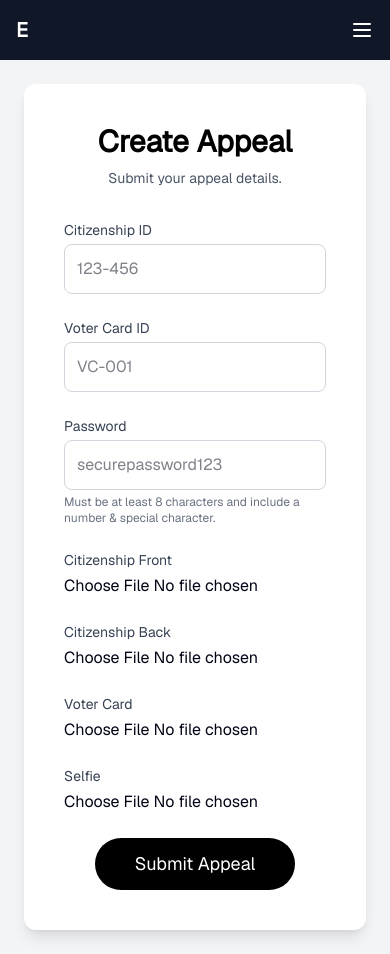
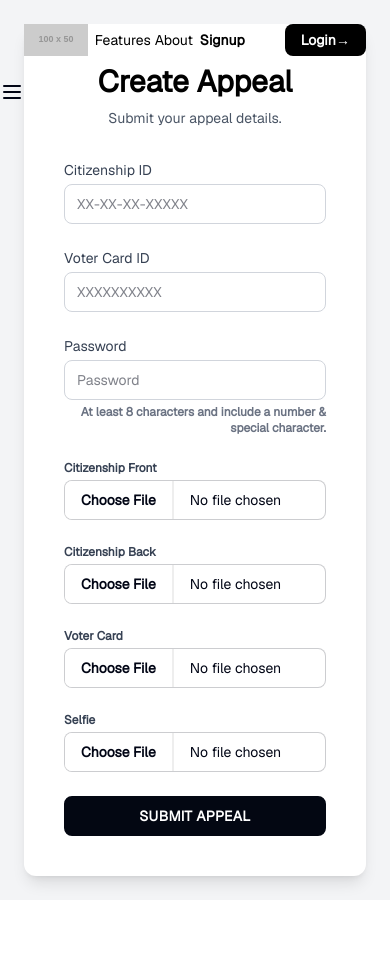
Before and after one commit to PS-Wizard/ElectOne, a SvelteKit app in the folder electoneui/: page /user/signup in a window 390 px wide. After the commit the page ends 900 px from the top, so only its background shows below. Built offline with nearby package versions, Linux system fonts and the light colour scheme.

Commit message:
updated appeal page + updated nav

```diff
--- a/electoneui/src/components/Navbar.svelte
+++ b/electoneui/src/components/Navbar.svelte
@@ -15,17 +15,40 @@
     }
 </script>
 
-<nav class="flex items-center justify-between p-4 bg-gray-900 text-white">
-    <!-- Logo -->
-    <div class="text-xl font-bold">E</div>
-
-    <!-- Desktop Menu -->
-    <div class="hidden md:flex gap-4 items-center">
+<header class="absolute inset-x-0 top-0 z-50">
+    <nav
+        class="flex items-center justify-between p-6 lg:px-8"
+        aria-label="Global"
+    >
+        <div class="flex lg:flex-1">
+            <a href={loggedIn ? "/user/dashboard" : "/"} class="-m-1.5 p-1.5">
+                <span class="sr-only">ElectOne</span>
+                <img
+                    class="h-8 w-auto"
+                    src="https://via.placeholder.com/100x50.png?text=E"
+                    alt="E"
+                />
+            </a>
+        </div>
+        <div class="lg:flex lg:gap-x-12">
             {#if loggedIn}
-            <a href="/user/dashboard/" class="hover:text-gray-300">News</a>
-            <a href="/user/dashboard/election" class="hover:text-gray-300"
-                >Elections</a
+                <a href="/user/dashboard" class="text-sm font-medium text-black"
+                    >News</a
                 >
+                <a
+                    href="/user/dashboard/election"
+                    class="text-sm font-medium text-black">Elections</a
+                >
+            {:else}
+                <a href="#features" class="text-sm font-medium text-black"
+                    >Features</a
+                >
+                <a href="#about" class="text-sm font-medium text-black">About</a
+                >
+            {/if}
+        </div>
+        <div class="lg:flex lg:flex-1 lg:justify-end">
+            {#if loggedIn}
                 <a href="/user/profile/">
                     <img
                         src="https://placehold.co/32x32"
@@ -34,12 +57,22 @@
                     />
                 </a>
             {:else}
-            <a href="/user/login" class="hover:text-gray-300">Login</a>
-            <a href="/user/signup" class="hover:text-gray-300">Register</a>
+                <div class="flex justify-center items-center gap-10">
+                    <a
+                        href="/user/signup"
+                        class="text-sm font-semibold text-black">Signup</a
+                    >
+                    <a
+                        href="/user/login"
+                        class="text-sm/6 font-semibold bg-black text-white px-4 py-1 rounded-lg"
+                        >Login<span aria-hidden="true">&rarr;</span></a
+                    >
+                </div>
             {/if}
         </div>
+    </nav>
 
-    <!-- Hamburger -->
+    <!-- Mobile Menu -->
     <button class="md:hidden" on:click={toggleMenu}>
         <svg
             class="w-6 h-6"
@@ -56,7 +89,6 @@
         </svg>
     </button>
 
-    <!-- Mobile Menu -->
     {#if mobileMenuOpen}
         <div
             class="absolute top-16 right-4 bg-gray-800 p-4 rounded shadow-md flex flex-col gap-2 md:hidden"
@@ -78,7 +110,7 @@
             {/if}
         </div>
     {/if}
-</nav>
+</header>
 
 <style>
     nav {
--- a/electoneui/src/global.css
+++ b/electoneui/src/global.css
@@ -63,7 +63,6 @@
     --radius-md: 0.375rem;
     --radius-lg: 0.5rem;
     --radius-xl: 0.75rem;
-    --ease-out: cubic-bezier(0, 0, 0.2, 1);
     --blur-3xl: 64px;
     --default-transition-duration: 150ms;
     --default-transition-timing-function: cubic-bezier(0.4, 0, 0.2, 1);
@@ -1253,6 +1252,9 @@
   .left-0 {
     left: calc(var(--spacing) * 0);
   }
+  .left-\[calc\(20\%\+3rem\)\] {
+    left: calc(20% + 3rem);
+  }
   .left-\[calc\(50\%\+3rem\)\] {
     left: calc(50% + 3rem);
   }
@@ -1865,6 +1867,9 @@
   .gap-6 {
     gap: calc(var(--spacing) * 6);
   }
+  .gap-10 {
+    gap: calc(var(--spacing) * 10);
+  }
   .space-y-1 {
     :where(& > :not(:last-child)) {
       --tw-space-y-reverse: 0;
@@ -1954,6 +1959,10 @@
     border-style: var(--tw-border-style);
     border-width: 1px;
   }
+  .border-1 {
+    border-style: var(--tw-border-style);
+    border-width: 1px;
+  }
   .border-2 {
     border-style: var(--tw-border-style);
     border-width: 2px;
@@ -1968,9 +1977,6 @@
     color: var(--color-success-content);
     --alert-color: var(--color-success);
   }
-  .border-base-300 {
-    border-color: var(--color-base-300);
-  }
   .border-base-content\/5 {
     border-color: var(--color-base-content);
     @supports (color: color-mix(in lab, red, red)) {
@@ -2004,11 +2010,11 @@
   .bg-gray-800 {
     background-color: var(--color-gray-800);
   }
-  .bg-gray-900 {
-    background-color: var(--color-gray-900);
-  }
   .bg-indigo-600 {
     background-color: var(--color-indigo-600);
+  }
+  .bg-transparent {
+    background-color: transparent;
   }
   .bg-white {
     background-color: var(--color-white);
@@ -2070,17 +2076,14 @@
   .px-6 {
     padding-inline: calc(var(--spacing) * 6);
   }
-  .px-10 {
-    padding-inline: calc(var(--spacing) * 10);
-  }
   .py-1 {
     padding-block: calc(var(--spacing) * 1);
   }
+  .py-1\.5 {
+    padding-block: calc(var(--spacing) * 1.5);
+  }
   .py-2 {
     padding-block: calc(var(--spacing) * 2);
-  }
-  .py-3 {
-    padding-block: calc(var(--spacing) * 3);
   }
   .py-4 {
     padding-block: calc(var(--spacing) * 4);
@@ -2251,6 +2254,10 @@
   }
   .shadow-md {
     --tw-shadow: 0 4px 6px -1px var(--tw-shadow-color, rgb(0 0 0 / 0.1)), 0 2px 4px -2px var(--tw-shadow-color, rgb(0 0 0 / 0.1));
+    box-shadow: var(--tw-inset-shadow), var(--tw-inset-ring-shadow), var(--tw-ring-offset-shadow), var(--tw-ring-shadow), var(--tw-shadow);
+  }
+  .shadow-none {
+    --tw-shadow: 0 0 #0000;
     box-shadow: var(--tw-inset-shadow), var(--tw-inset-ring-shadow), var(--tw-ring-offset-shadow), var(--tw-ring-shadow), var(--tw-shadow);
   }
   .shadow-xl {
@@ -2439,11 +2446,6 @@
     @media (width >= 40rem) {
       font-size: var(--text-xl);
       line-height: calc(var(--spacing) * 8);
-    }
-  }
-  .md\:flex {
-    @media (width >= 48rem) {
-      display: flex;
     }
   }
   .md\:hidden {
@@ -2797,7 +2799,7 @@
       --color-base-200: white;
       --color-base-300: white;
       --color-base-content: oklch(12% 0.042 264.695);
-      --color-primary: black;
+      --color-primary: oklch(13% 0.028 261.692);
       --color-primary-content: white;
       --color-secondary: white;
       --color-secondary-content: oklch(12% 0.042 264.695);
@@ -2813,9 +2815,9 @@
       --color-warning-content: oklch(19.359% 0.042 109.769);
       --color-error: oklch(62.795% 0.257 29.233);
       --color-error-content: oklch(12.559% 0.051 29.233);
-      --radius-selector: 2rem;
-      --radius-field: 2rem;
-      --radius-box: 2rem;
+      --radius-selector: 0.5rem;
+      --radius-field: 0.5rem;
+      --radius-box: 0.5rem;
       --size-selector: 0.25rem;
       --size-field: 0.25rem;
       --border: 2px;
@@ -2831,7 +2833,7 @@
     --color-base-200: white;
     --color-base-300: white;
     --color-base-content: oklch(12% 0.042 264.695);
-    --color-primary: black;
+    --color-primary: oklch(13% 0.028 261.692);
     --color-primary-content: white;
     --color-secondary: white;
     --color-secondary-content: oklch(12% 0.042 264.695);
@@ -2847,9 +2849,9 @@
     --color-warning-content: oklch(19.359% 0.042 109.769);
     --color-error: oklch(62.795% 0.257 29.233);
     --color-error-content: oklch(12.559% 0.051 29.233);
-    --radius-selector: 2rem;
-    --radius-field: 2rem;
-    --radius-box: 2rem;
+    --radius-selector: 0.5rem;
+    --radius-field: 0.5rem;
+    --radius-box: 0.5rem;
     --size-selector: 0.25rem;
     --size-field: 0.25rem;
     --border: 2px;
--- a/electoneui/src/routes/user/login/+page.svelte
+++ b/electoneui/src/routes/user/login/+page.svelte
@@ -56,7 +56,7 @@
         }
     };
 </script>
-<Navbar/>
+<Navbar />
 <section
     class="min-h-screen flex items-center justify-center bg-gray-100 dark:bg-gray-900"
 >
--- a/electoneui/src/routes/user/signup/+page.svelte
+++ b/electoneui/src/routes/user/signup/+page.svelte
@@ -1,6 +1,5 @@
 <script>
     import Navbar from "../../../components/Navbar.svelte";
-    // import Footer from "../../../components/footer.svelte";
 
     let citizenship_id = "";
     let voter_card_id = "";
@@ -13,7 +12,22 @@
 
     let message = "";
 
-    const passwordRegex = /^(?=.*[0-9])(?=.*[!@#$%^&*])(?=.{8,})/;
+    function isValidCitizenship(id) {
+        return /^\d{2}-\d{2}-\d{2}-\d{5}$/.test(id);
+    }
+
+    function isValidVoterCard(id) {
+        return /^\d{10}$/.test(id);
+    }
+
+    function isValidPassword(pw) {
+        return (
+            pw.length >= 8 &&
+            /[A-Z]/.test(pw) &&
+            /\d/.test(pw) &&
+            /[^A-Za-z0-9]/.test(pw)
+        );
+    }
 
     async function submitAppeal() {
         if (!citizenshipFront || !citizenshipBack || !voterCard || !selfie) {
@@ -21,9 +35,19 @@
             return;
         }
 
-        if (!passwordRegex.test(password)) {
+        if (!isValidCitizenship(citizenship_id)) {
+            message = "Invalid Citizenship ID format.";
+            return;
+        }
+
+        if (!isValidVoterCard(voter_card_id)) {
+            message = "Invalid Voter Card ID.";
+            return;
+        }
+
+        if (!isValidPassword(password)) {
             message =
-                "Password must be at least 8 characters and include a number and a special character.";
+                "Password must be at least 8 chars, include a number, uppercase, and symbol.";
             return;
         }
 
@@ -79,8 +103,8 @@
                     type="text"
                     bind:value={citizenship_id}
                     required
-                    placeholder="123-456"
-                    class="w-full p-3 border border-gray-300 rounded-lg focus:outline-none focus:ring-2 focus:ring-black"
+                    placeholder="XX-XX-XX-XXXXX"
+                    class="input w-full p-3 border border-gray-300 rounded-lg focus:outline-none focus:ring-2 focus:ring-black"
                 />
             </div>
 
@@ -92,8 +116,8 @@
                     type="text"
                     bind:value={voter_card_id}
                     required
-                    placeholder="VC-001"
-                    class="w-full p-3 border border-gray-300 rounded-lg focus:outline-none focus:ring-2 focus:ring-black"
+                    placeholder="XXXXXXXXXX"
+                    class="input w-full p-3 border border-gray-300 rounded-lg focus:outline-none focus:ring-2 focus:ring-black"
                 />
             </div>
 
@@ -105,71 +129,73 @@
                     type="password"
                     bind:value={password}
                     required
-                    placeholder="securepassword123"
-                    class="w-full p-3 border border-gray-300 rounded-lg focus:outline-none focus:ring-2 focus:ring-black"
+                    placeholder="Password"
+                    class="input w-full p-3 border border-gray-300 rounded-lg focus:outline-none focus:ring-2 focus:ring-black"
                 />
-                <p class="text-xs text-gray-500 mt-1">
-                    Must be at least 8 characters and include a number & special
+                <p
+                    class="text-xs text-gray-500 font-bold block text-right mt-1"
+                >
+                    At least 8 characters and include a number & special
                     character.
                 </p>
             </div>
 
             <div>
-                <label class="block text-sm font-medium text-gray-700 mb-1"
+                <label class="block text-xs font-bold text-gray-700 mb-1"
                     >Citizenship Front</label
                 >
                 <input
                     type="file"
                     accept="image/*"
                     required
+                    class="file-input border-1 w-full"
                     on:change={(e) => (citizenshipFront = e.target.files[0])}
-                    class="w-full"
                 />
             </div>
 
             <div>
-                <label class="block text-sm font-medium text-gray-700 mb-1"
+                <label class="block text-xs font-bold text-gray-700 mb-1"
                     >Citizenship Back</label
                 >
                 <input
                     type="file"
                     accept="image/*"
                     required
+                    class="file-input border-1 w-full"
                     on:change={(e) => (citizenshipBack = e.target.files[0])}
-                    class="w-full"
                 />
             </div>
 
             <div>
-                <label class="block text-sm font-medium text-gray-700 mb-1"
+                <label class="block text-xs font-bold text-gray-700 mb-1"
                     >Voter Card</label
                 >
                 <input
                     type="file"
                     accept="image/*"
                     required
+                    class="file-input border-1 w-full"
                     on:change={(e) => (voterCard = e.target.files[0])}
-                    class="w-full"
                 />
             </div>
 
             <div>
-                <label class="block text-sm font-medium text-gray-700 mb-1"
+                <label class="block text-xs font-bold text-gray-700 mb-1"
                     >Selfie</label
                 >
                 <input
                     type="file"
                     accept="image/*"
                     required
+                    class="file-input border-1 w-full"
                     on:change={(e) => (selfie = e.target.files[0])}
-                    class="w-full"
                 />
             </div>
 
             <div class="flex justify-center">
                 <button
                     type="submit"
-                    class="bg-black text-white text-lg font-medium py-3 px-10 rounded-full hover:bg-gray-800 transition duration-300"
+                    class="btn w-full uppercase tracking-wide font-bold btn-primary hover:bg-gray-800 transition duration-300"
                 >
                     Submit Appeal
                 </button>
--- a/electoneui/static/static.css
+++ b/electoneui/static/static.css
@@ -7,6 +7,8 @@
 @import "tailwindcss";
 @plugin "@tailwindcss/typography";
 @plugin "daisyui";
+
+
 @plugin "daisyui/theme" {
     name: "black";
     default: true;
@@ -16,7 +18,7 @@
     --color-base-200: white;
     --color-base-300: white;
     --color-base-content: oklch(12% 0.042 264.695);
-    --color-primary: black;
+    --color-primary: oklch(13% 0.028 261.692);
     --color-primary-content: white;
     --color-secondary: white;
     --color-secondary-content: oklch(12% 0.042 264.695);
@@ -32,9 +34,9 @@
     --color-warning-content: oklch(19.359% 0.042 109.769);
     --color-error: oklch(62.795% 0.257 29.233);
     --color-error-content: oklch(12.559% 0.051 29.233);
-    --radius-selector: 2rem;
-    --radius-field: 2rem;
-    --radius-box: 2rem;
+    --radius-selector: 0.5rem;
+    --radius-field: 0.5rem;
+    --radius-box: 0.5rem;
     --size-selector: 0.25rem;
     --size-field: 0.25rem;
     --border: 2px;
```
Also changed, not shown: electoneui/src/routes/+page.svelte (+28 -49 lines). Lines whose indentation alone changed are shown as unchanged.
